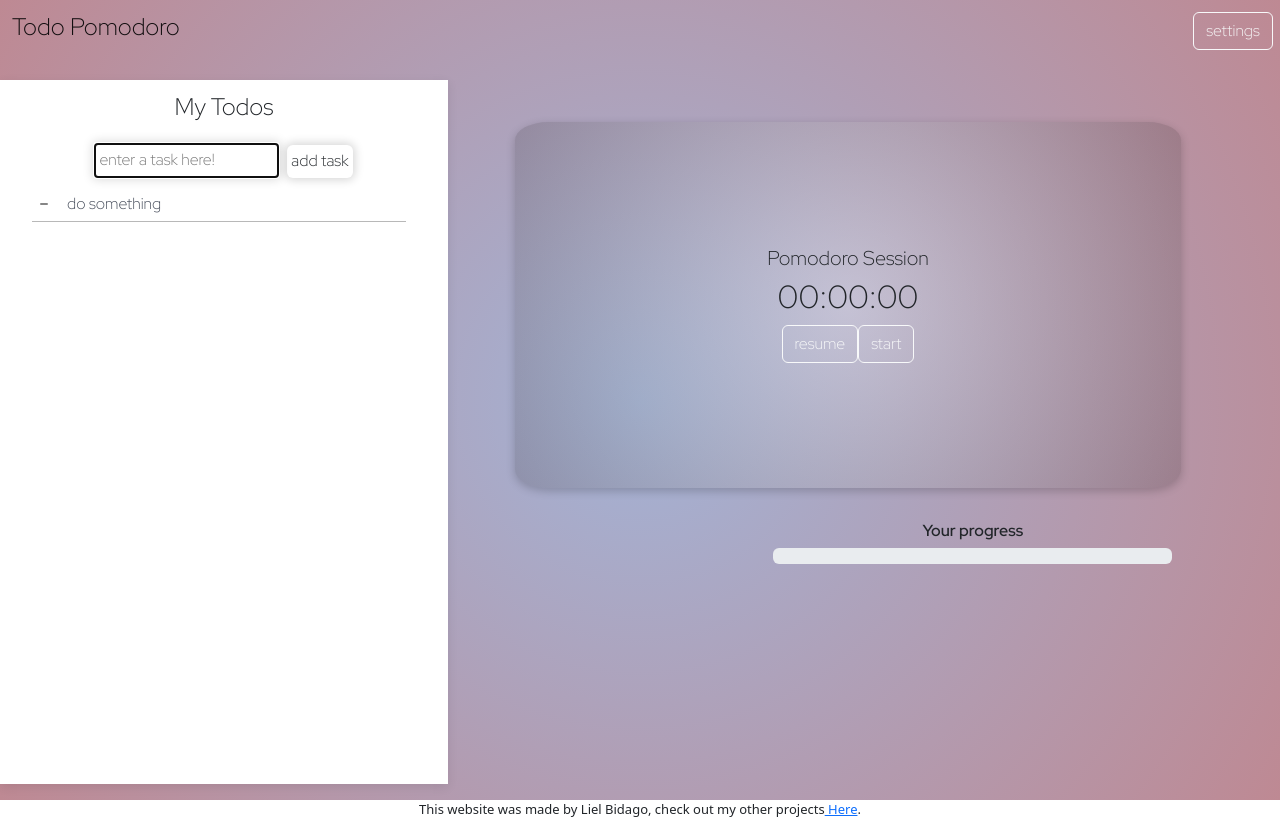
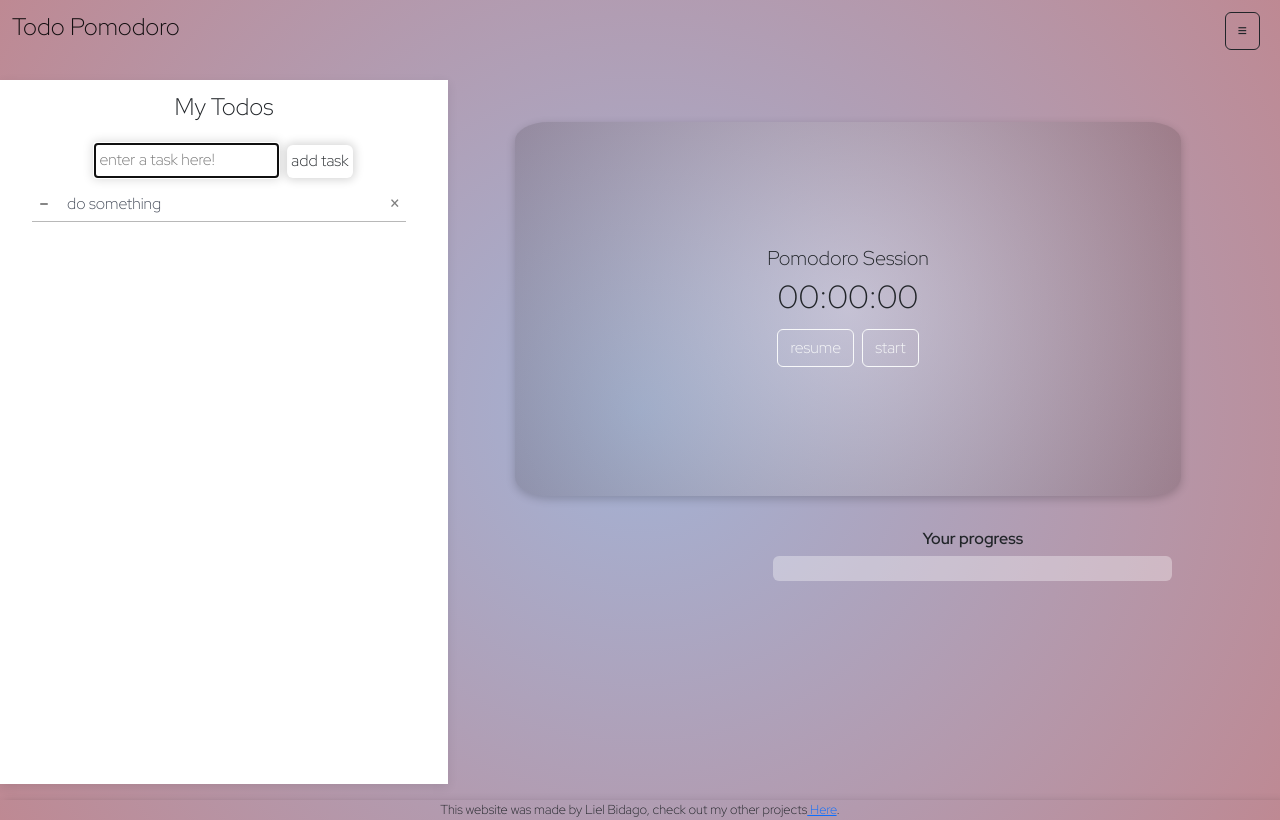
Before and after one commit to lielbidago/Todo-Pomodoro, a React (Create React App) app: page /Todos-and-pomodoro in a window 1280 px wide. Built offline with nearby package versions, Linux system fonts and the light colour scheme.

Commit message:
fixed bugs and added sessionMode settings

```diff
--- a/src/App.tsx
+++ b/src/App.tsx
@@ -19,10 +19,10 @@ function App() {
   return (
     <appContext.Provider value={appAPI}>
     <Routes>
-      <Route path='*' element={<div className='app-screen' style={customeBackground()}><WelcomePage/></div>}/>
-      <Route path='Todos-and-pomodoro' element={<div className='app-screen' style={customeBackground()}><ListAndTimer/></div>}/>
+      <Route path='*' element={<div className='app-screen' style={customeBackground()}><WelcomePage/><Footer/></div>}/>
+      <Route path='Todos-and-pomodoro' element={<div className='app-screen' style={customeBackground()}><ListAndTimer/><Footer/></div>}/>
     </Routes>
-    <Footer/>
+
     </appContext.Provider>
 
   )
--- a/src/appHooks/pomodoroTimerHook.tsx
+++ b/src/appHooks/pomodoroTimerHook.tsx
@@ -6,6 +6,7 @@ export function PomodoroTimerHook(){
     const [breakLen, setBreakLen] = useState(5)
     const [timer, setTimer] = useState(null)
     const [showSettings, setShowSettings] = useState(false);
+    const [sessionsLoop, setSessionsLoop] = useState(false);
 
     const handleCloseSettings = () => setShowSettings(false);
     const handleShowSettings = () => setShowSettings(true);
@@ -48,6 +49,10 @@ export function PomodoroTimerHook(){
         setTimerMode(newMode)
     }
 
+    function setSessionLoopMode(status:boolean){
+        setSessionsLoop(status);
+    }
+
 
     return {
         timer,
@@ -63,7 +68,9 @@ export function PomodoroTimerHook(){
         showSettings,
         handleCloseSettings,
         handleShowSettings,
-        setSessionAndBreakLen
+        setSessionAndBreakLen,
+        sessionsLoop,
+        setSessionLoopMode
     }
 
 }
--- a/src/components/TodoLI.tsx
+++ b/src/components/TodoLI.tsx
@@ -4,11 +4,12 @@ import { useRef, useState } from 'react'
 interface TodoLIProps{
     changeStatusTodo(TaskId:number),
     todo: {id: number, completed: boolean, title:string},
-    editTask(TaskId:number, newTask:string):void
+    editTask(TaskId:number, newTask:string):void,
+    deleteTodo(taskID:number):void
 }
 
 export function TodoLI(props: TodoLIProps){
-    const {changeStatusTodo, editTask} = props
+    const {changeStatusTodo, editTask, deleteTodo} = props
     const {id, completed, title} = props.todo
 
     const [showInput, setShowInput] = useState(false)
@@ -18,8 +19,11 @@ export function TodoLI(props: TodoLIProps){
     function onTaskEnter(event: React.KeyboardEvent<HTMLDivElement>){
 
         if(event.key === 'Enter'){
-            editTask(id, inputRef.current.value);
-            setShowInput(false)
+            if(inputRef.current.value!==''){
+                editTask(id, inputRef.current.value);
+            }
+            setShowInput(false);
+
         }
     }
 
@@ -29,6 +33,7 @@ export function TodoLI(props: TodoLIProps){
             <div className='checkbox-wrapper-11'>
                 <input className="toggle" type="checkbox" checked={completed} onChange = {()=>changeStatusTodo(id)}></input>
                 <label onDoubleClick={()=>{setShowInput(true)}}>{title}</label>
+                <button className="deleteTodo" onClick={()=>deleteTodo(id)}>&times;</button>
             </div>
             : <input type='text' placeholder={title} ref={inputRef} autoFocus onKeyUp={onTaskEnter}></input>}
         </li>
--- a/src/components/TodoPomodoroList.tsx
+++ b/src/components/TodoPomodoroList.tsx
@@ -4,14 +4,15 @@ import { TodoLI } from "./TodoLI"
 
 interface TodoPomodoListProps{
     todoList: itodoLi[]
-    changeStatusTodo(taskID):void,
+    changeStatusTodo(taskID:number):void,
     addTodo(td:string):void,
-    editTask(TaskId:number, newTask:string):void
+    editTask(TaskId:number, newTask:string):void,
+    deleteTodo(taskID:number):void
 }
 
 export function TodoPomodoList(props: TodoPomodoListProps){
 
-    const {todoList, changeStatusTodo, addTodo, editTask} = props
+    const {todoList, changeStatusTodo, addTodo, editTask, deleteTodo} = props
     const inputRef = useRef(null);
 
     function onTaskEnter(event: React.KeyboardEvent<HTMLDivElement>){
@@ -34,7 +35,7 @@ export function TodoPomodoList(props: TodoPomodoListProps){
                 <button type="button" className="btn btn-outline-dark" onClick={onEnterTask}>add task</button>
             </div>
             <ul className="my-todos">
-                {todoList.map((td:itodoLi)=> (<TodoLI todo={td} key={td.id} changeStatusTodo={changeStatusTodo} editTask={editTask}/>))}
+                {todoList.map((td:itodoLi)=> (<TodoLI todo={td} key={td.id} changeStatusTodo={changeStatusTodo} editTask={editTask} deleteTodo={deleteTodo}/>))}
             </ul>
         </div>
     )
--- a/src/components/TodosEditModal.tsx
+++ b/src/components/TodosEditModal.tsx
@@ -32,7 +32,8 @@ export function TodosEditModal(props:TodosEditModalProps){
             </div>
             <input ref={inputRef} autoFocus placeholder={'enter a task here!'} onKeyUp={onTaskEnter}/>
             <ul className="my-todos">
-            {todoListAPI.todoList.map((td)=> (<TodoLI todo={td} key={td.id} changeStatusTodo={todoListAPI.changeStatusTodo} editTask={todoListAPI.editTask}/>))}
+            {todoListAPI.todoList.map((td)=> (<TodoLI todo={td} key={td.id} changeStatusTodo={todoListAPI.changeStatusTodo}
+             editTask={todoListAPI.editTask} deleteTodo={todoListAPI.deleteTodo} />))}
             </ul>
         </div>
 
--- a/src/components/header.tsx
+++ b/src/components/header.tsx
@@ -22,7 +22,7 @@ export function TodoPomodoroHeader(props:TodoPomodoroHeaderProps){
                 <a className="navbar-brand" href="\"><h4>Todo Pomodoro</h4></a>
                 <div className="header-button">
                     {/* <button type="button" className="btn btn-outline-light editTODOS" onClick={onOpen}>edit</button> */}
-                    <Button variant="outline-light" onClick={handleShowSettings} className="me-2 session-settings">settings</Button>
+                    <Button variant="outline-dark" onClick={handleShowSettings} className="me-2 session-settings">≡</Button>
                 </div>
 
             </div>
--- a/src/components/prograssBar.tsx
+++ b/src/components/prograssBar.tsx
@@ -10,6 +10,6 @@ export function ProgressBarP(props: prograssBarProps){
 
     return <div className="ProgressBarP">
         <h6>Your progress</h6>
-        <ProgressBar variant='dark' now={progressValue} label={`${progressValue}%`}/>
+        <ProgressBar variant='' now={progressValue} label={`${progressValue}%`}/>
         </div>
 }
--- a/src/pages/ListAndTimer.tsx
+++ b/src/pages/ListAndTimer.tsx
@@ -5,8 +5,8 @@ import {TodoPomodoList} from '../components/TodoPomodoroList'
 import {TodosListHook} from '../appHooks/todoListHook'
 import { Settings } from '../components/Settings';
 import { TodosEditModal } from '../components/TodosEditModal';
-import {customeBackground} from '../helperFunctions/themes'
-import { ProgressBarP } from '../components/prograssBar';
+import { Footer } from '../components/footer';
+
 
 
 
@@ -15,10 +15,12 @@ export function ListAndTimer(){
     const {timer, timerMode, startTimer, timerStatus, changeTime,
         pauseTimer, resumeTimer, changeTimerModes,
         handleCloseSettings, showSettings, handleShowSettings,
-        setSessionAndBreakLen } = PomodoroTimerHook();
+        setSessionAndBreakLen,sessionsLoop,
+        setSessionLoopMode } = PomodoroTimerHook();
 
     const {todoList, editListStatus, changeStatusTodo,
-        changeStatusTodosEdit, addTodo, editTask, progressValue}
+        changeStatusTodosEdit, addTodo, editTask,
+        progressValue, deleteTodo}
         = TodosListHook()
 
 
@@ -35,16 +37,26 @@ export function ListAndTimer(){
              pauseTimer={pauseTimer}
              resumeTimer={resumeTimer}
              changeTimerModes={changeTimerModes}
-             handleShowSettings={handleShowSettings} progressValue={progressValue}/>
+             handleShowSettings={handleShowSettings} progressValue={progressValue} sessionsLoop={sessionsLoop}
+             />
 
 
 
-            {editListStatus?
+            {/* {editListStatus?
                 <TodosEditModal todoListAPI={{addTodo, changeStatusTodosEdit, todoList, changeStatusTodo, editTask}} />:
                 <TodoPomodoList todoList={todoList}
-                changeStatusTodo={changeStatusTodo} addTodo={addTodo} editTask={editTask}/>}
+                changeStatusTodo={changeStatusTodo}
+                 addTodo={addTodo}
+                  editTask={editTask}
+                  deleteTodo={deleteTodo}/>} */}
 
-            <Settings showSettings={showSettings} handleCloseSettings={handleCloseSettings} setSessionAndBreakLen={setSessionAndBreakLen}/>
+                  <TodoPomodoList todoList={todoList}
+                changeStatusTodo={changeStatusTodo}
+                 addTodo={addTodo}
+                  editTask={editTask}
+                  deleteTodo={deleteTodo}/>
+
+            <Settings setSessionLoopMode={setSessionLoopMode} showSettings={showSettings} handleCloseSettings={handleCloseSettings} setSessionAndBreakLen={setSessionAndBreakLen}/>
 
 
         </div>
--- a/src/scss/App.scss
+++ b/src/scss/App.scss
@@ -44,6 +44,7 @@ footer{
   text-align: center;
   font-weight: lighter;
   font-size: small;
+  box-shadow: 5px 3px 10px rgba(0, 0, 0, 0.252);
 }
 
 .ListAndTimer{
@@ -66,7 +67,7 @@ footer{
 
 
 .TodoPomodoroHeader{
-  min-width: 100%;
+  width: 99%;
   margin:0;
   grid-area: TodoPomodoroHeader;
   height: fit-content;
@@ -82,6 +83,9 @@ footer{
   min-height: max-content;
   display: flex;
   flex-direction: column;
+  button{
+    margin: 1%;
+  }
 
 }
 .ProgressBarP{
@@ -94,6 +98,17 @@ footer{
   h6{
     font-weight: bold;
   }
+
+}
+.progress{
+  background-color: rgba(255, 255, 255, 0.342) !important;
+  height: 25px !important;
+}
+.progress-bar{
+  background: radial-gradient(circle,rgba(1, 0, 0, 0.383) 0%,
+   rgba(102, 102, 102, 0.201) 100%)
+    !important;
+
 }
 
 .timer{
@@ -112,18 +127,14 @@ footer{
 
 }
 
-
-
-
 .TodoPomodoroList{
     grid-area: TodoPomodoroList;
-    min-width: max-content;
+
     background: rgb(255, 255, 255);
     justify-self: stretch;
     align-self: stretch;
     box-shadow: 0 3px 10px rgba(0, 0, 0, 0.091);
     text-align: center;
-
     -ms-overflow-style: none; /* for Internet Explorer, Edge */
     scrollbar-width: none; /* for Firefox */
     overflow-y: scroll;
@@ -149,6 +160,7 @@ footer{
   list-style: none;
   border-bottom: 1px solid rgb(184, 184, 184);
   width:90%;
+  max-width: 90%;
 
   input[type=text]{
     width:100%;
@@ -156,7 +168,36 @@ footer{
 
   }
 
+  label{
+    overflow-wrap: break-word;
+    word-wrap: break-word;
+  }
+
+  .checkbox-wrapper-11{
+    display: flex;
+
+  }
+  .deleteTodo{
+    border: 0;
+    background-color: white;
+    font-weight: bold;
+    font-size: larger;
+    color: grey;
+    position:absolute;
+    right:0;
+
+  }
+
+  .deleteTodo:hover{
+    color: black;
+    box-shadow: 0 3px 10px rgb(0 0 0 / 0.2);
+    padding: 0 1%;
+    border-radius: 30px;
+  }
+
 }
+
+
 .todos-title{
   text-align: center;
   padding: 3%;
@@ -183,20 +224,9 @@ footer{
 
   .ListAndTimer{
 
-
     display: flex;
     flex-direction: column;
     height: max-content;
-      // display: grid;
-      // grid-template-columns: auto;
-      // grid-template-rows: minmax(auto, 5%) minmax(auto, 30%) 1fr minmax(auto, 5%);
-
-      // gap: 1%;
-      // grid-template-areas:
-      // "TodoPomodoroHeader "
-      // "pomodoro-timer"
-      // "TodoPomodoroList"
-      // "footer";
 
   }
 
@@ -228,7 +258,7 @@ footer{
         background: rgb(255, 255, 255);
         overflow-y: scroll;
         height: 50%;
-        max-height: 400px;
+        min-height: 500px;
         margin-bottom: 5%;
 
         .todos-title{
```
Also changed, not shown: src/components/PomodoroTimer.tsx (+10 -2 lines), src/components/Settings.tsx (+21 -5 lines).
